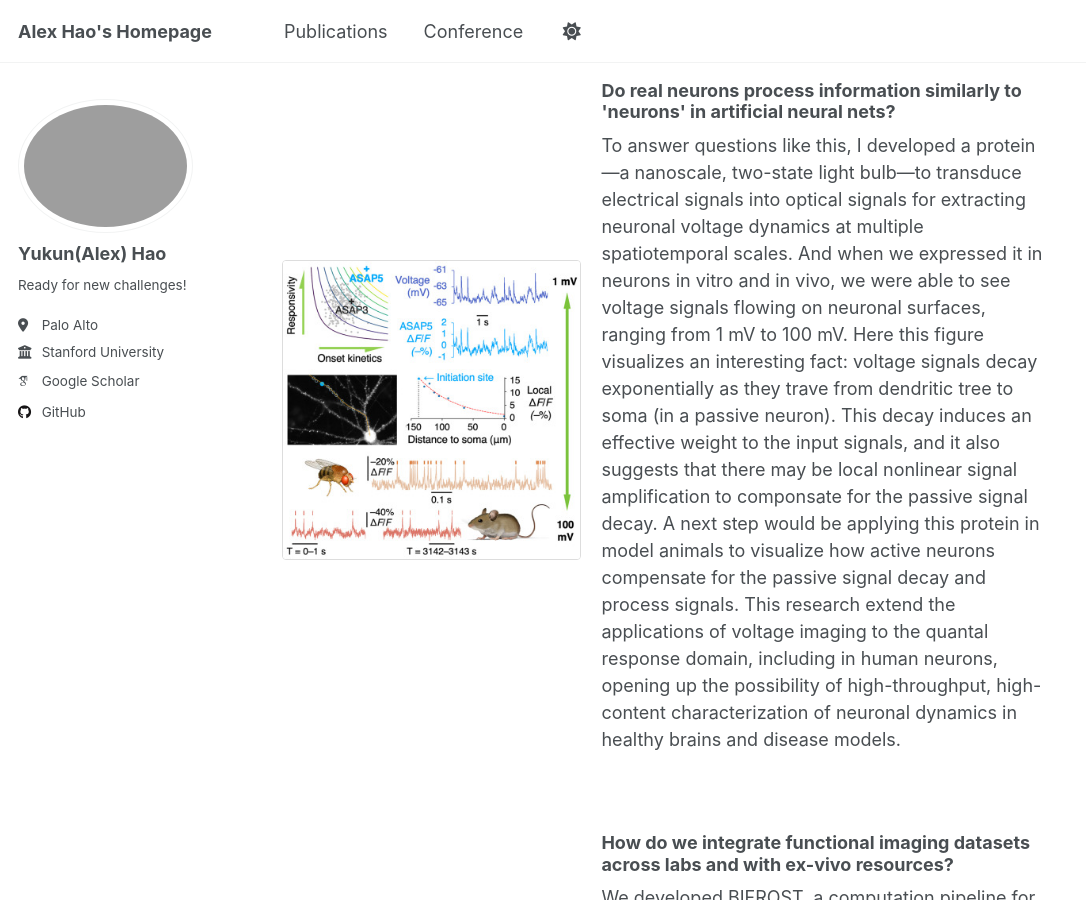
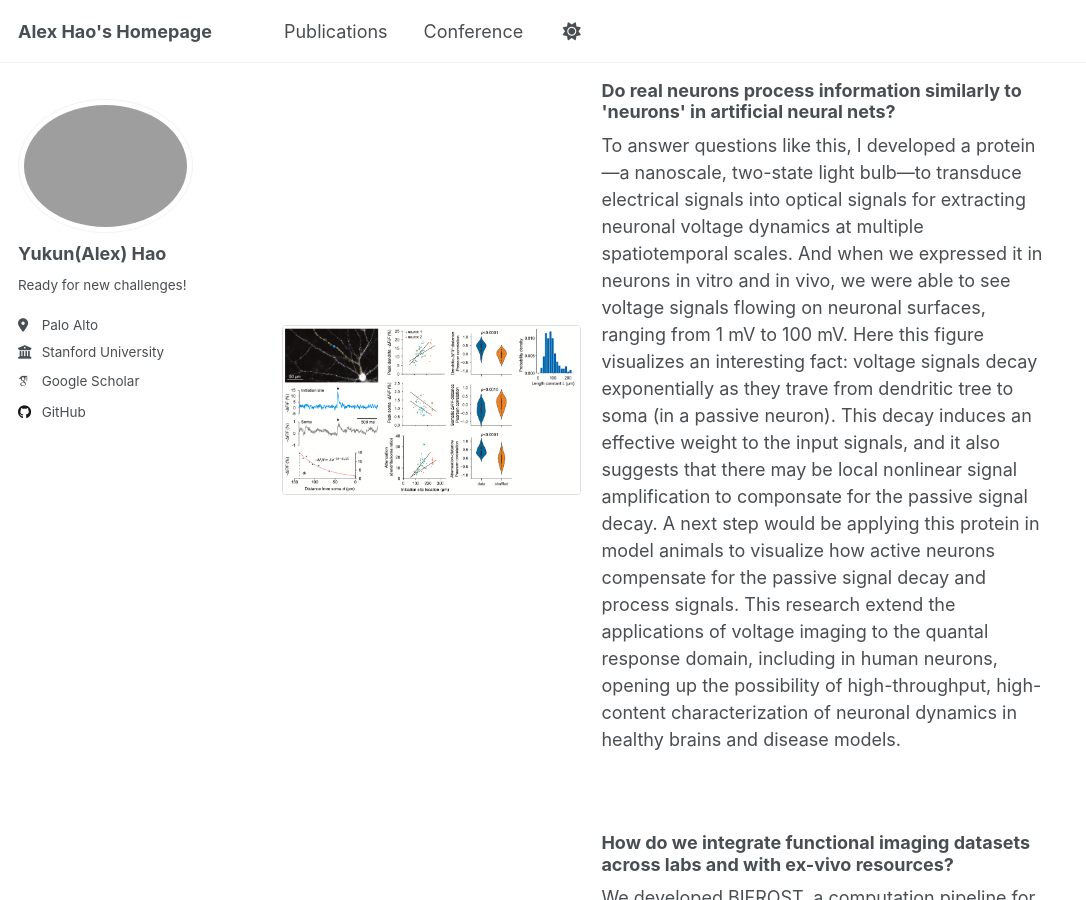
Before and after one commit to AlexYkHao/AlexYkHao.github.io, a Jekyll site: the page built from _pages/about.md, in a window 1280 px wide and 900 px high, scrolled down 410 px. Shown: the whole window, without its empty margins (0-1086 px from the left). Built offline with Jekyll 4.4.1, drawn with Linux system fonts in a browser that asks for light colours; some web fonts are replaced.

Commit message:
Update about.md

```diff
--- a/_pages/about.md
+++ b/_pages/about.md
@@ -19,7 +19,7 @@ From 2014 to 2018, I got my Bachelor's degree in mechanics and applied math from
 
 <div style="display: flex; align-items: center; margin-bottom: 20px;">
   <div style="flex: 1; margin-right: 20px;">
-    <img src="/images/paper1.jpg" alt="Research Diagram" style="width: 100%; border: 1px solid #ddd; border-radius: 4px;" />
+    <img src="/images/Neuron_fig6.png" alt="Research Diagram" style="width: 100%; border: 1px solid #ddd; border-radius: 4px;" />
   </div>
   <div style="flex: 1.5;">
     <p>
@@ -32,7 +32,7 @@ From 2014 to 2018, I got my Bachelor's degree in mechanics and applied math from
 
 <div style="display: flex; align-items: center; margin-bottom: 20px;">
   <div style="flex: 1; margin-right: 20px;">
-    <img src="/images/paper1.jpg" alt="Research Diagram" style="width: 100%; border: 1px solid #ddd; border-radius: 4px;" />
+    <img src="/images/Bifrost.png" alt="Research Diagram" style="width: 100%; border: 1px solid #ddd; border-radius: 4px;" />
   </div>
   <div style="flex: 1.5;">
     <p>
@@ -44,7 +44,7 @@ From 2014 to 2018, I got my Bachelor's degree in mechanics and applied math from
 
 <div style="display: flex; align-items: center; margin-bottom: 20px;">
   <div style="flex: 1; margin-right: 20px;">
-    <img src="/images/paper1.jpg" alt="Research Diagram" style="width: 100%; border: 1px solid #ddd; border-radius: 4px;" />
+    <img src="/images/LQR.png" alt="Research Diagram" style="width: 100%; border: 1px solid #ddd; border-radius: 4px;" />
   </div>
   <div style="flex: 1.5;">
     <p>
@@ -56,7 +56,7 @@ From 2014 to 2018, I got my Bachelor's degree in mechanics and applied math from
 
 <div style="display: flex; align-items: center; margin-bottom: 20px;">
   <div style="flex: 1; margin-right: 20px;">
-    <img src="/images/paper1.jpg" alt="Research Diagram" style="width: 100%; border: 1px solid #ddd; border-radius: 4px;" />
+    <img src="/images/wrinkle_scaling.png" alt="Research Diagram" style="width: 100%; border: 1px solid #ddd; border-radius: 4px;" />
   </div>
   <div style="flex: 1.5;">
     <p>
```
